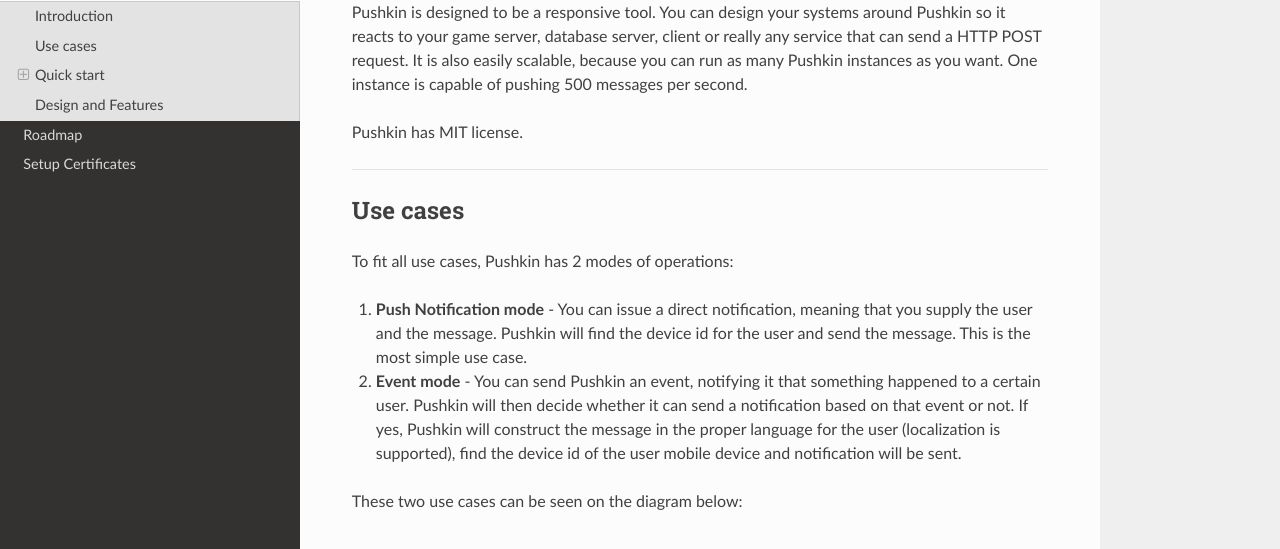
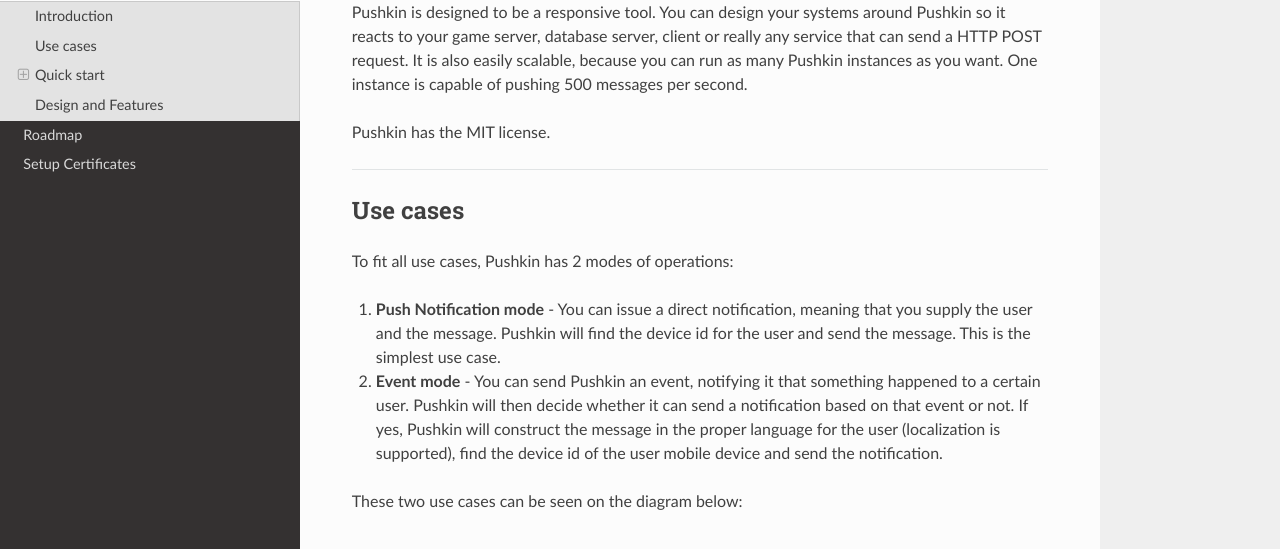
Before and after one commit to Nordeus/pushkin, an MkDocs documentation site: the page built from docs/index.md, in a window 1280 px wide and 900 px high, scrolled down 359 px. Shown: the part 135-684 px from the top of the window. Built offline with MkDocs 1.6.1, drawn with Linux system fonts in a browser that asks for light colours; nearby versions of some CDN libraries; old or Windows-style settings are respelled for this version of MkDocs; some of the changed text lies outside the part shown.

Commit message:
Fixes grammar mistakes in docs

````diff
--- a/docs/index.md
+++ b/docs/index.md
@@ -10,7 +10,7 @@
 
 Pushkin is designed to be a responsive tool. You can design your systems around Pushkin so it reacts to your game server, database server, client or really any service that can send a HTTP POST request. It is also easily scalable, because you can run as many Pushkin instances as you want. One instance is capable of pushing 500 messages per second.
 
-Pushkin has MIT license.
+Pushkin has the MIT license.
 
 ---
 
@@ -18,9 +18,9 @@
 
 To fit all use cases, Pushkin has 2 modes of operations:
 
-1. **Push Notification mode** - You can issue a direct notification, meaning that you supply the user and the message. Pushkin will find the device id for the user and send the message. This is the most simple use case.
+1. **Push Notification mode** - You can issue a direct notification, meaning that you supply the user and the message. Pushkin will find the device id for the user and send the message. This is the simplest use case.
 
-2. **Event mode** - You can send Pushkin an event, notifying it that something happened to a certain user. Pushkin will then decide whether it can send a notification based on that event or not. If yes, Pushkin will construct the message in the proper language for the user (localization is supported), find the device id of the user mobile device and notification will be sent.
+2. **Event mode** - You can send Pushkin an event, notifying it that something happened to a certain user. Pushkin will then decide whether it can send a notification based on that event or not. If yes, Pushkin will construct the message in the proper language for the user (localization is supported), find the device id of the user mobile device and send the notification.
 
 These two use cases can be seen on the diagram below:
 
@@ -202,11 +202,11 @@
 
 Pushkin has two entities for working with user data - **login** and **device**. Login contains common data for a user and device has data of all devices.
 
-**Login** is identified by `id` of user, as in your application. Login id must be of type integer. Besides id login has following data about user available through ORM model:
+**Login** is identified by `id` of the user, as in your application. Login id must be of type integer. Besides id, login has following data about user available through ORM model:
 
-* `language_id` - language in which user uses your application, which is identified the same as in your application (`int`)
+* `language_id` - language in which the user uses your application, which is identified the same as in your application (`int`)
 
-* `devices` - list of devices which user uses for your application
+* `devices` - list of devices which the user uses for your application
 
 
 **Device** entity represents devices which a user uses for your application. Following data is available through ORM model:
@@ -230,7 +230,7 @@
 
 * `login` - login entity
 
-*Example of adding login and device data into database*
+*Example of adding login and device data into the database*
 ```python
 database.process_user_login(login_id=12345, language_id=1, platform_id=1, device_id='qwe', device_token='123', application_version=1)
 ```
@@ -269,7 +269,7 @@
 upsert_device(login_id, platform_id, device_id, device_token, application_version, unregistered_ts=None)
 ```
 
-* Get list of all logins
+* Get the list of all logins
 ```python
 get_all_logins()
 ```
@@ -289,19 +289,19 @@
 delete_device(device)
 ```
 
-* Get message localization for language of a specific user.
+* Get message localization for the language of a specific user.
 ```python
 get_localized_message(login_id, message_id)
 ```
 
-If translation for language of a user doesn't exist English translation is given.
+If translation for the language of a user doesn't exist English translation is given.
 
 * Add or update a message.
 ```python
 upsert_message(message_name, cooldown_ts, trigger_event_id, screen)
 ```
 
-* Add or update a message localization.
+* Add or update message localization.
 ```python
 upsert_message_localization(message_name, language_id, message_title, message_text)
 ```
@@ -311,7 +311,7 @@
 add_message(message_name, language_id, message_title, message_text, trigger_event_id=None, cooldown_ts=None, screen='')
 ```
 
-* Get list of all messages from database.
+* Get the list of all messages from database.
 ```python
 get_all_messages()
 ```
@@ -336,7 +336,7 @@
 get_event_to_message_mapping()
 ```
 
-* Update last time a message id was send for a user.
+* Update the last time a message id was send for a user.
 ```python
 get_and_update_messages_to_send(user_message_set)
 ```
@@ -355,7 +355,7 @@
 
 ### Format
 
-Pushkin uses HTTP POST requests for notification and event APIs and HTTP GET for monitoring API. Currently Protocol Buffers and JSON are supported, but it is easy to extend to any other format in the future.
+Pushkin uses HTTP POST requests for notification and event APIs and HTTP GET for monitoring API. Protocol Buffers and JSON are currently supported, but it is easy to extend to any other format in the future.
 
 ---
 
@@ -411,9 +411,9 @@
 
 
 **Notes:**
-Be careful about correct [JSON](http://www.json.org/) syntax! For example, it is import to quote string fields and to leave numeric fields unquoted. Refer to example for a quick check.
+Be careful about correct [JSON](http://www.json.org/) syntax! For example, it is important to quote string fields and to leave numeric fields unquoted. Refer to the example for a quick check.
 It is required to register devices to recipient user first. This can be done either through database API or by sending login events through event API.
-Notification API does not take user language into consideration as you specify concrete message content to be sent.
+Notification API does not take user's language into consideration as you specify concrete message content to be sent.
 
 **Example:**
 Send two notifications in a single batch
@@ -618,7 +618,7 @@
 
 **Endpoint:** `http://localhost:8887/get_request_queue`
 **Notes:**
-Returns the number of items in request queue. Requests are events and push notifications requests that are waiting to be transformed to concrete push notifications. Default maximum is 50000, anything above will be discarded.
+Returns the number of items in the request queue. Requests are events and push notifications requests that are waiting to be transformed to concrete push notifications. Default maximum is 50000, anything above will be discarded.
 
 
 **Endpoint:** `http://localhost:8887/get_apn_sender_queue`
````
Also changed, not shown: other parts of docs/index.md (+5 -5 lines), README.md (+3 -3 lines), docs/certificates.md (+3 -3 lines).
